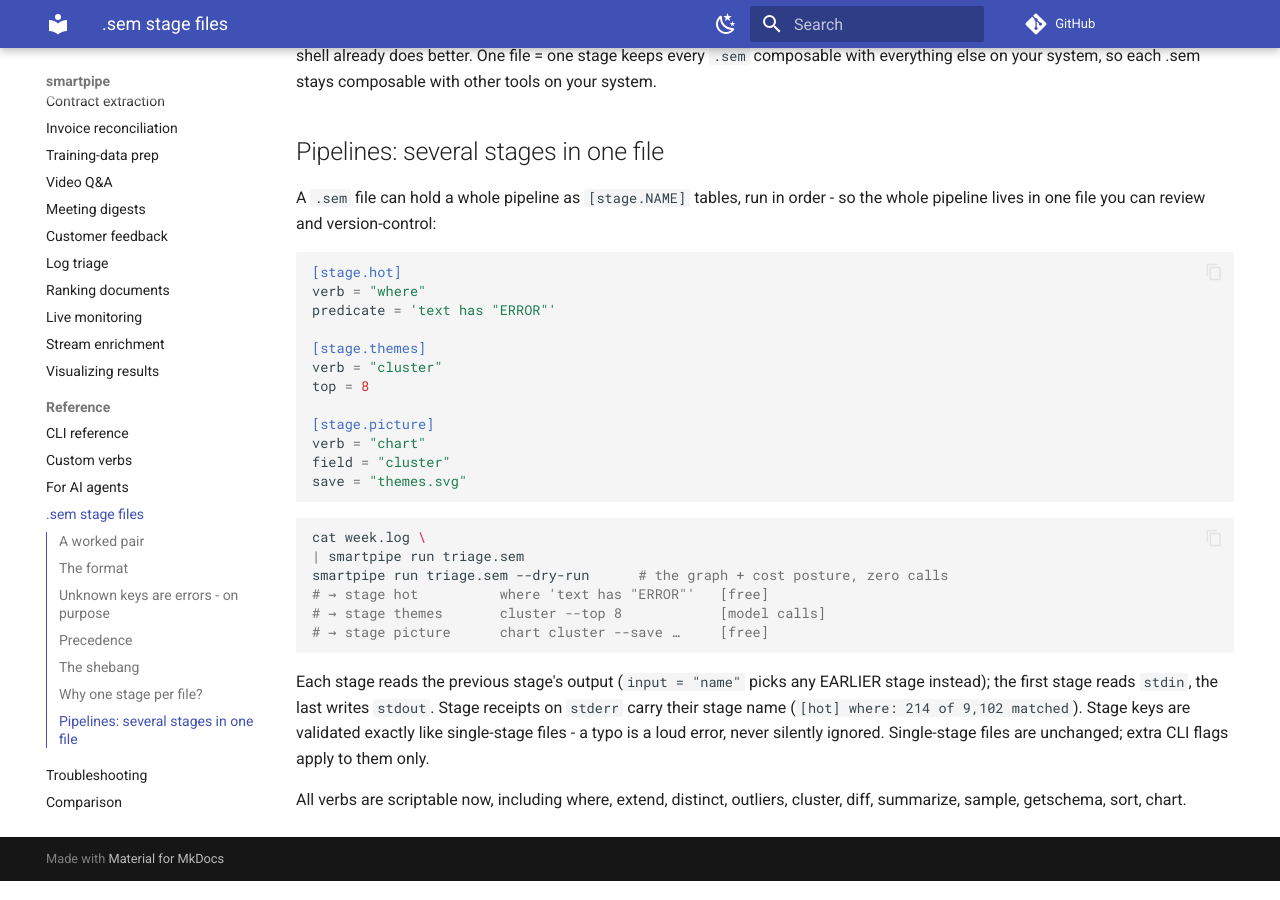
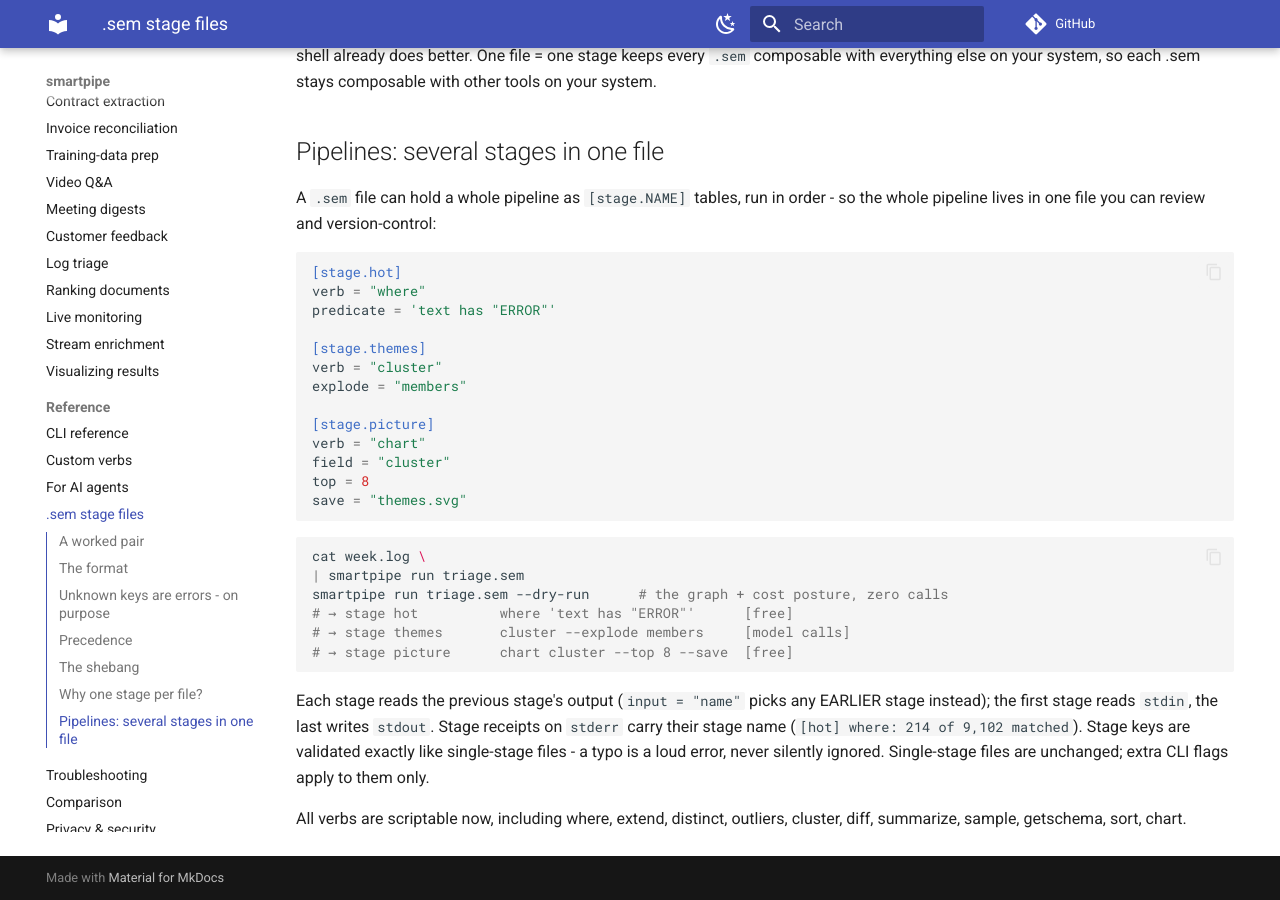
Before and after one commit to prabal-rje/smartpipe, an MkDocs documentation site: the page built from docs/reference/sem-files.md, in a window 1280 px wide and 900 px high, scrolled down 2835 px. Built offline with MkDocs 1.6.1 and Material for MkDocs 9.7.7, drawn with Linux system fonts in a browser that asks for light colours; comment, search, counter and statistics services are not loaded.

Commit message:
fix(docs): cluster-to-chart examples explode members - flat bars were a lie
cluster's summary rows are one-per-cluster, so 'cluster --top 8 | chart
cluster' counted each theme exactly once and drew equal bars. The README
quick tour, the cluster help epilog, and the .sem pipeline example now
pipe 'cluster --explode members' into 'chart cluster --top 8'. CHANGELOG
consolidates the charts re-platform wave (plotext + matplotlib).

````diff
--- a/docs/reference/sem-files.md
+++ b/docs/reference/sem-files.md
@@ -119,11 +119,12 @@
 
 [stage.themes]
 verb = "cluster"
-top = 8
+explode = "members"
 
 [stage.picture]
 verb = "chart"
 field = "cluster"
+top = 8
 save = "themes.svg"
 ```
 
@@ -131,9 +132,9 @@
 cat week.log \
 | smartpipe run triage.sem
 smartpipe run triage.sem --dry-run      # the graph + cost posture, zero calls
-# → stage hot          where 'text has "ERROR"'   [free]
-# → stage themes       cluster --top 8            [model calls]
-# → stage picture      chart cluster --save …     [free]
+# → stage hot          where 'text has "ERROR"'      [free]
+# → stage themes       cluster --explode members     [model calls]
+# → stage picture      chart cluster --top 8 --save  [free]
 ```
 
 Each stage reads the previous stage's output (`input = "name"` picks any
````
Also changed, not shown: CHANGELOG.md (+18 -0 lines), README.md (+2 -2 lines), 1 other file.
